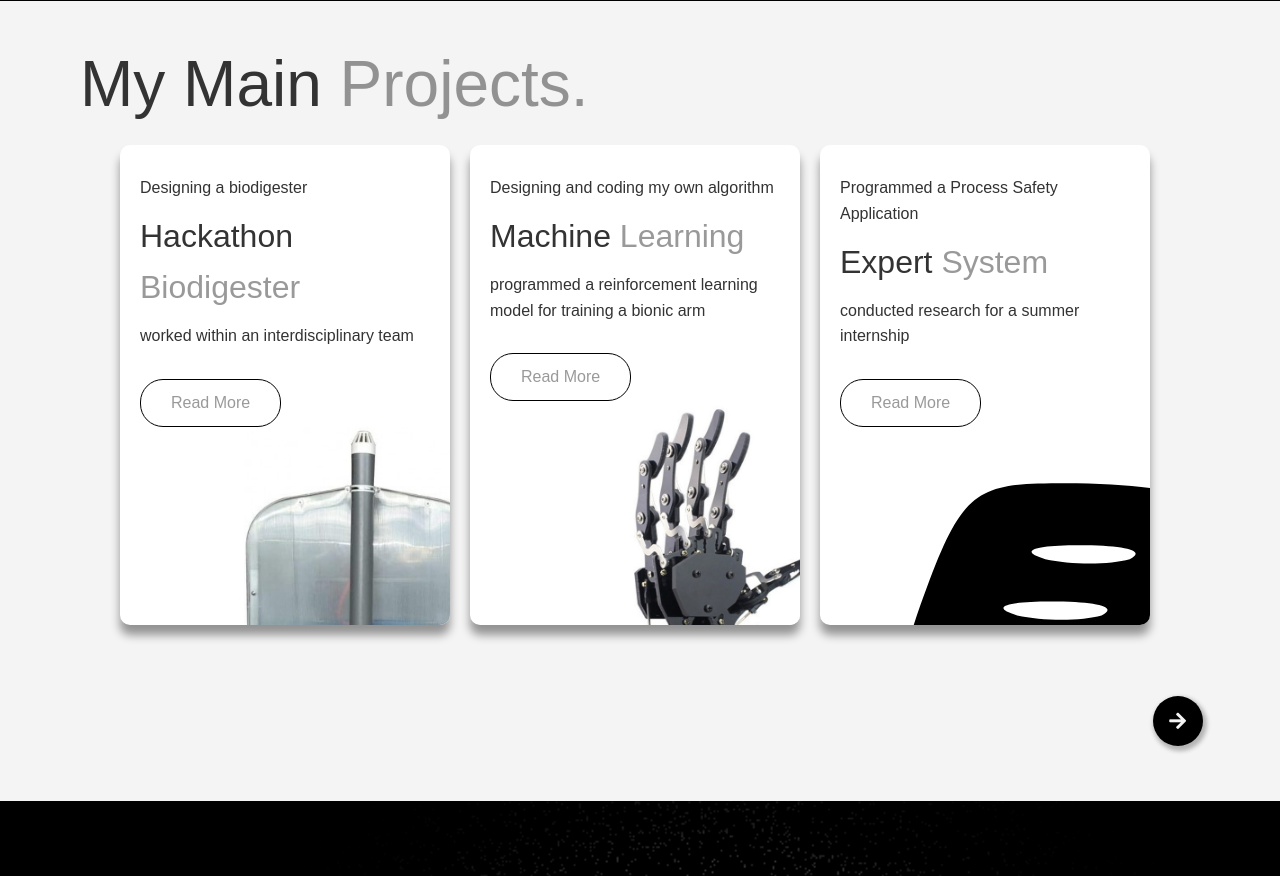
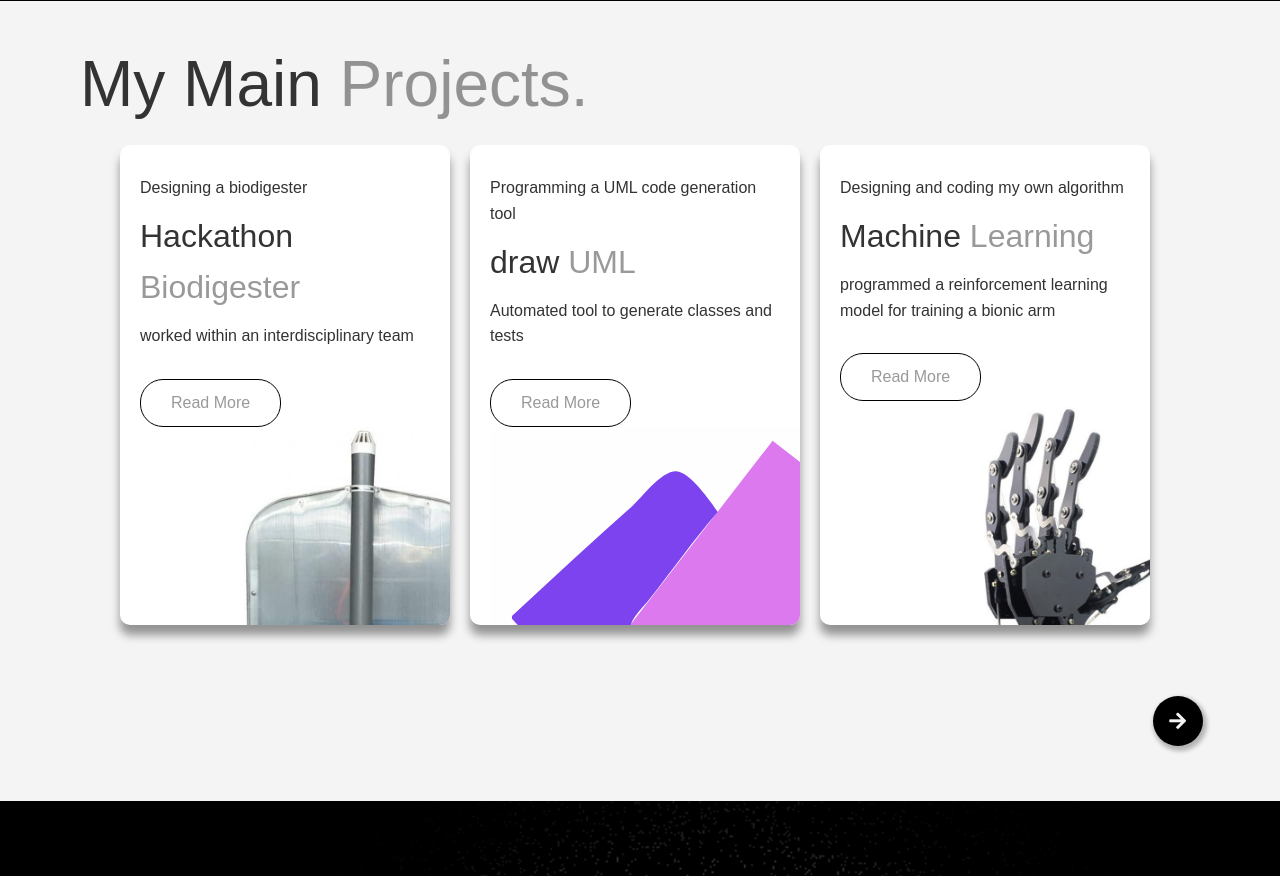
Before and after one commit to kesler20/personal_portfolio, a Flask app: page / in a window 1280 px wide. Shown: the part 847-1723 px from the top of the page. Run offline with Flask 2, Linux system fonts and the light colour scheme; parts of the project's set-up code (start-up, migrations or seed data) failed here and were passed over.

Commit message:
added the draw uml tool

```diff
--- a/templates/index.html
+++ b/templates/index.html
@@ -39,6 +39,17 @@
             </div>
         </div>
         <div>
+            <div class="card" id='card-0' hef='https://www.draw-uml.co.uk'>
+                <p>Programming a UML code generation tool</p>
+                <p class="md">draw <a>UML</a></p>
+                <p>Automated tool to generate classes and tests</p>
+                <div class="card-btn">
+                    <a href="https://www.draw-uml.co.uk" class="btn btn-outline in-card">Read More</a>
+                </div>
+                <img src="{{ url_for('static', filename='img/draw_uml.svg') }}" alt="biodigester pricture" srcset="">
+            </div>
+        </div>
+        <div>
             <div class="card" id='card-1' hef='../machine_learning/'>
                 <p>Designing and coding my own algorithm</p>
                 <p class="md">Machine <a>Learning</a></p>
@@ -47,17 +58,6 @@
                     <a href="https://github.com/kesler20/reinforcement_learning" class="btn btn-outline in-card">Read More</a>
                 </div>
                 <img class='bionics' src="{{ url_for('static', filename='img/bionics.jpg') }}" alt="random pic" srcset="">
-            </div>
-        </div>
-        <div>
-            <div class="card" id='card-2'>
-                <p>Programmed a Process Safety Application</p>
-                <p class="md">Expert <a>System</a></p>
-                <p>conducted research for a summer internship</p>
-                <div class="card-btn">
-                    <a href="https://github.com/kesler20/expert_system" class="btn btn-outline in-card">Read More</a>
-                </div>
-                <img class='img' src="{{ url_for('static', filename='img/favicon.svg') }}" alt="random pic" srcset="">
             </div>
         </div>
         <div class="hide">
```
Also changed, not shown: templates/projects.html (+11 -11 lines), static/img/draw_uml.svg (added).
